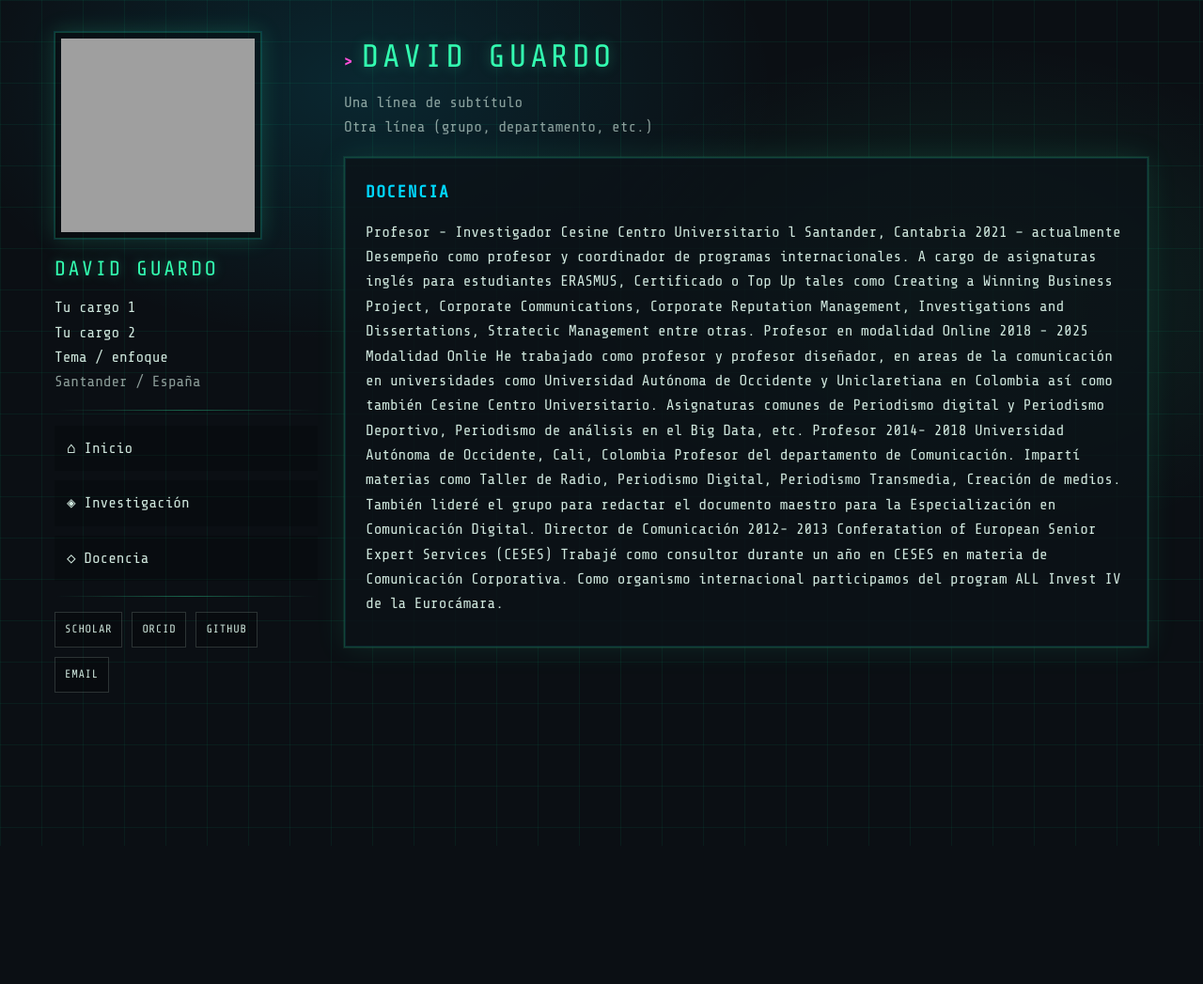
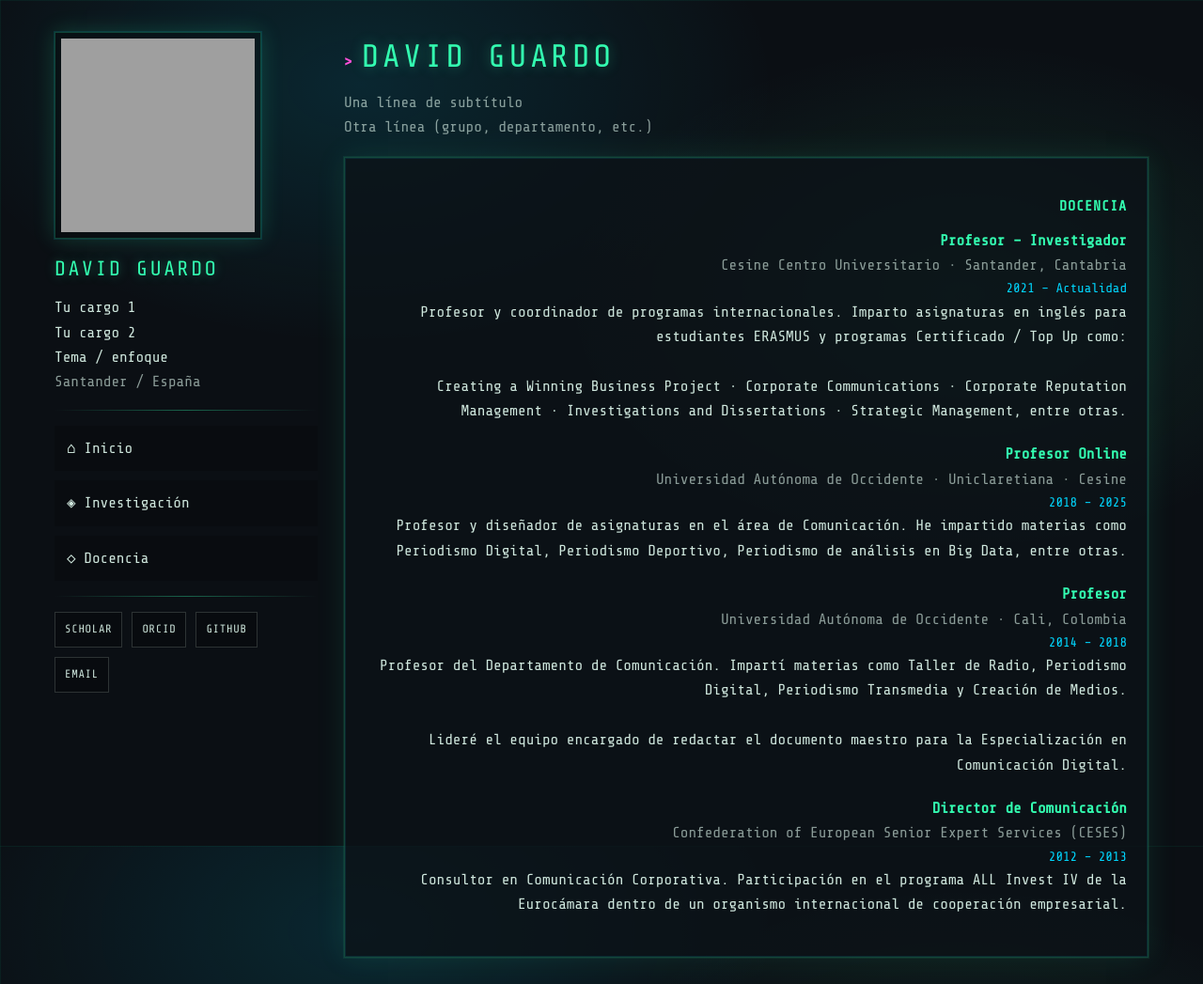
Before and after one commit to guardovich/guardovich.github.io, a Jekyll site: the page built from docencia.md, in a window 1280 px wide. Shown: the whole page at 94% size. Built offline with Jekyll 4.4.1, drawn with Linux system fonts in a browser that asks for light colours; before the commit the page ends 900 px from its top, so only the background shows below that; grey boxes are pictures that could not be loaded.

Commit message:
Revise teaching section with HTML formatting
Updated the teaching section with new formatting and details.

```diff
--- a/docencia.md
+++ b/docencia.md
@@ -3,34 +3,57 @@ layout: default
 title: Docencia
 ---
 
-# Docencia
+<section class="cv-block">
 
-Profesor - Investigador
-Cesine Centro Universitario l Santander, Cantabria
-2021 – actualmente
-Desempeño como profesor y coordinador de programas internacionales.
-A cargo de asignaturas inglés para estudiantes ERASMUS, Certificado o
-Top Up tales como Creating a Winning Business Project, Corporate
-Communications, Corporate Reputation Management, Investigations and
-Dissertations, Stratecic Management entre otras.
-Profesor en modalidad Online
-2018 - 2025
-Modalidad Onlie
-He trabajado como profesor y profesor diseñador, en areas de la
-comunicación en universidades como Universidad Autónoma de
-Occidente y Uniclaretiana en Colombia así como también Cesine Centro
-Universitario. Asignaturas comunes de Periodismo digital y Periodismo
-Deportivo, Periodismo de análisis en el Big Data, etc.
-Profesor
-2014- 2018
-Universidad Autónoma de Occidente, Cali, Colombia
-Profesor del departamento de Comunicación. Impartí materias como
-Taller de Radio, Periodismo Digital, Periodismo Transmedia, Creación de
-medios. También lideré el grupo para redactar el documento maestro
-para la Especialización en Comunicación Digital.
-Director de Comunicación
-2012- 2013
-Conferatation of European Senior Expert Services (CESES)
-Trabajé como consultor durante un año en CESES en materia de
-Comunicación Corporativa. Como organismo internacional participamos
-del program ALL Invest IV de la Eurocámara.
+<h2 class="cv-title">Docencia</h2>
+
+<div class="cv-item">
+  <div class="cv-item-title">Profesor – Investigador</div>
+  <div class="cv-item-sub">Cesine Centro Universitario · Santander, Cantabria</div>
+  <div class="cv-item-date">2021 – Actualidad</div>
+  <div class="cv-text">
+    Profesor y coordinador de programas internacionales.
+    Imparto asignaturas en inglés para estudiantes ERASMUS y programas Certificado / Top Up como:
+    <br><br>
+    Creating a Winning Business Project · Corporate Communications · Corporate Reputation Management ·
+    Investigations and Dissertations · Strategic Management, entre otras.
+  </div>
+</div>
+
+<div class="cv-item">
+  <div class="cv-item-title">Profesor Online</div>
+  <div class="cv-item-sub">Universidad Autónoma de Occidente · Uniclaretiana · Cesine</div>
+  <div class="cv-item-date">2018 – 2025</div>
+  <div class="cv-text">
+    Profesor y diseñador de asignaturas en el área de Comunicación.
+    He impartido materias como Periodismo Digital, Periodismo Deportivo,
+    Periodismo de análisis en Big Data, entre otras.
+  </div>
+</div>
+
+<div class="cv-item">
+  <div class="cv-item-title">Profesor</div>
+  <div class="cv-item-sub">Universidad Autónoma de Occidente · Cali, Colombia</div>
+  <div class="cv-item-date">2014 – 2018</div>
+  <div class="cv-text">
+    Profesor del Departamento de Comunicación.
+    Impartí materias como Taller de Radio, Periodismo Digital, Periodismo Transmedia
+    y Creación de Medios.
+    <br><br>
+    Lideré el equipo encargado de redactar el documento maestro para la
+    Especialización en Comunicación Digital.
+  </div>
+</div>
+
+<div class="cv-item">
+  <div class="cv-item-title">Director de Comunicación</div>
+  <div class="cv-item-sub">Confederation of European Senior Expert Services (CESES)</div>
+  <div class="cv-item-date">2012 – 2013</div>
+  <div class="cv-text">
+    Consultor en Comunicación Corporativa.
+    Participación en el programa ALL Invest IV de la Eurocámara
+    dentro de un organismo internacional de cooperación empresarial.
+  </div>
+</div>
+
+</section>
```
